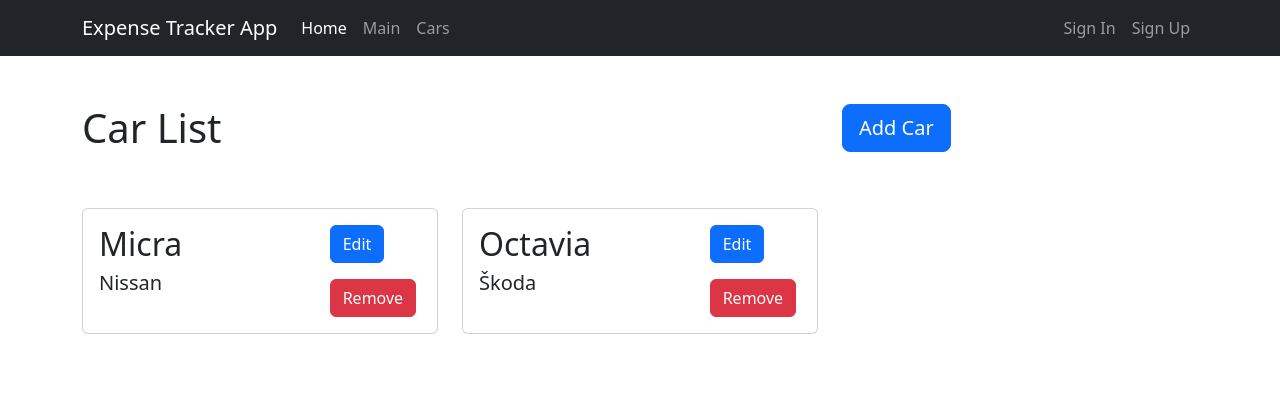
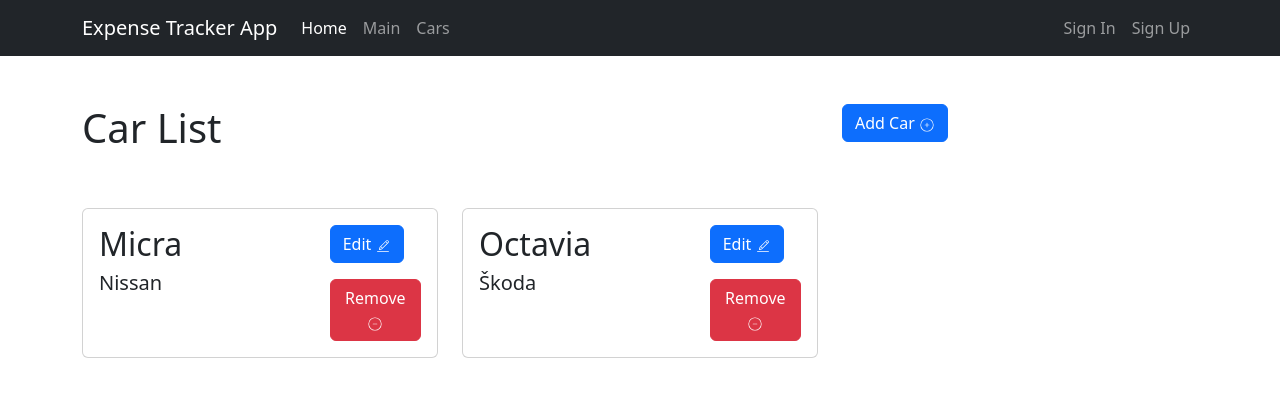
Before and after one commit to punit-kathiriya/Expense-Tracker, a React (Create React App) app: page /cars in a window 1280 px wide. Shown: the top 396 px of the page. Built offline with nearby package versions, Linux system fonts and the light colour scheme; no server answers.

Commit message:
More icons for all buttons

```diff
--- a/src/components/Cars.js
+++ b/src/components/Cars.js
@@ -3,6 +3,9 @@ import Row from 'react-bootstrap/Row';
 import Col from 'react-bootstrap/Col';
 import Button from 'react-bootstrap/Button';
 import Card from 'react-bootstrap/Card';
+import { CiCircleMinus } from "react-icons/ci";
+import { CiEdit } from "react-icons/ci";
+import { CiCirclePlus } from "react-icons/ci";
 
 export const Cars = () => {
   return (
@@ -10,8 +13,8 @@ export const Cars = () => {
       <Row className='mt-5'>
         <Col xs={12} md={8}><h1>Car List</h1></Col>
         <Col xs={12} md={4}>
-        <Button href="/cars/add" variant="primary" size="lg" type="buttton">
-            Add Car
+        <Button href="/cars/add" variant="primary" type="buttton">
+            Add Car <CiCirclePlus />
           </Button>
         </Col>
       </Row>
@@ -25,10 +28,10 @@ export const Cars = () => {
                 </Col>
                 <Col xs={12} md={4}>
                   <Button href="/car/edit" className='mb-3' variant="primary" size="xs" type="buttton">
-                    Edit
+                    Edit <CiEdit />
                   </Button>
                   <Button href="/car/remove" variant="danger" size="xs" type="buttton">
-                    Remove
+                    Remove <CiCircleMinus />
                   </Button>
                 </Col>
               </Row>
@@ -45,10 +48,10 @@ export const Cars = () => {
                 </Col>
                 <Col xs={12} md={4}>
                   <Button href="/car/edit" className='mb-3' variant="primary" size="xs" type="buttton">
-                    Edit
+                    Edit <CiEdit />
                   </Button>
                   <Button href="/car/remove" variant="danger" size="xs" type="buttton">
-                    Remove
+                    Remove <CiCircleMinus />
                   </Button>
                 </Col>
               </Row>
--- a/src/components/Home.js
+++ b/src/components/Home.js
@@ -4,6 +4,7 @@ import Row from 'react-bootstrap/Row';
 import Col from 'react-bootstrap/Col';
 import Card from 'react-bootstrap/Card';
 import Button from 'react-bootstrap/Button';
+import { CiCirclePlus } from "react-icons/ci";
 
 export const Home = () => {
   return (
@@ -11,8 +12,8 @@ export const Home = () => {
       <Row className='mt-5'>
       <Col xs={12} md={8}><h1>Expense Tracker App!</h1></Col>
         <Col xs={12} md={4}>
-        <Button href="/main"  variant="primary" size="lg" type="buttton">
-            Add Expence
+        <Button href="/main"  variant="primary" type="buttton">
+            Add Expence <CiCirclePlus />
           </Button>
         </Col>
       </Row>
--- a/src/components/Main.js
+++ b/src/components/Main.js
@@ -5,6 +5,7 @@ import Col from 'react-bootstrap/Col';
 import Button from 'react-bootstrap/Button';
 import Form from 'react-bootstrap/Form';
 import Card from 'react-bootstrap/Card';
+import { CiCirclePlus } from "react-icons/ci";
 
 export const Main = () => {
   return (
@@ -48,7 +49,7 @@ export const Main = () => {
             </Form.Group>
 
             <Button variant="primary" type="submit">
-              Add Expense
+              Add Expense <CiCirclePlus />
             </Button>
           </Form>
         </Col>
```
